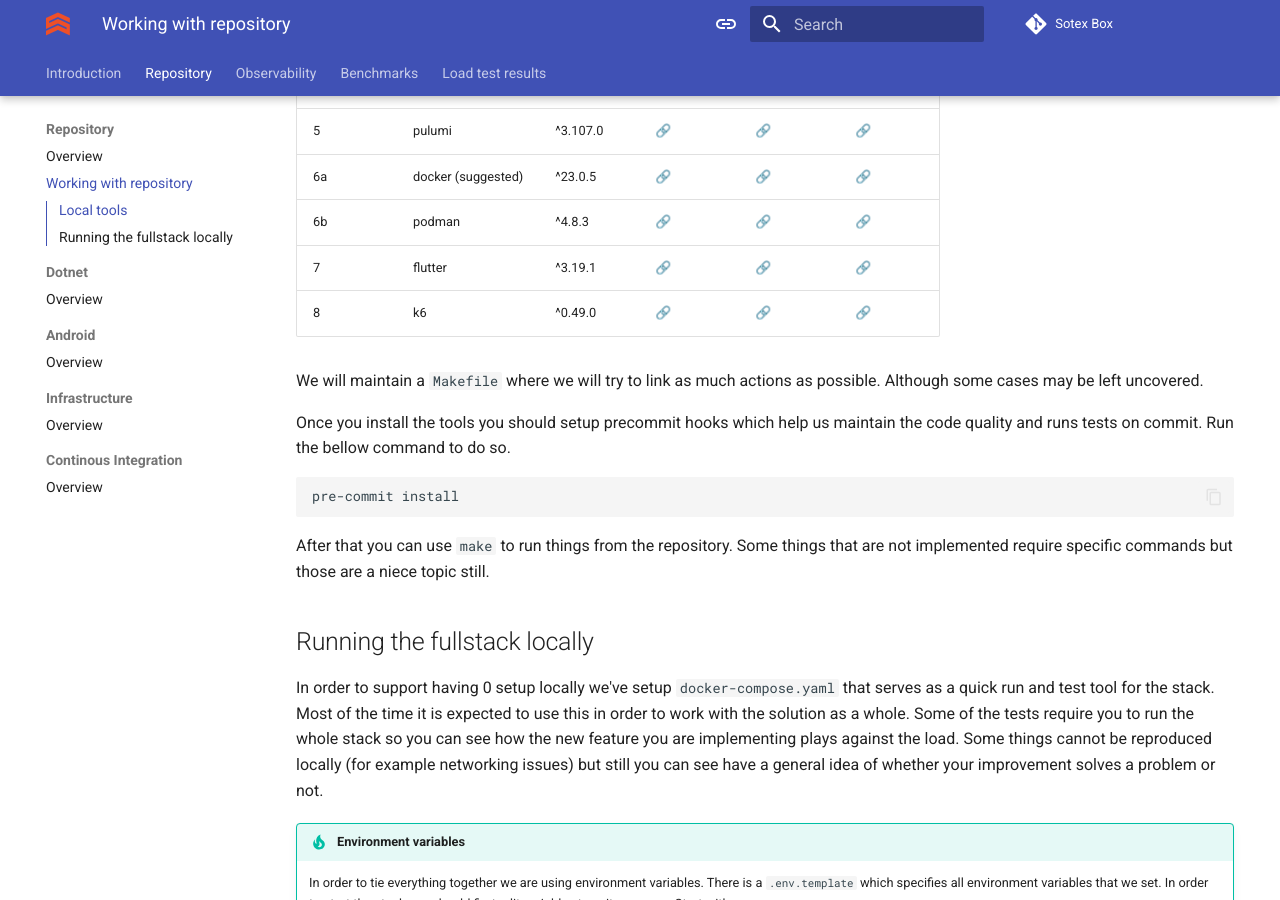
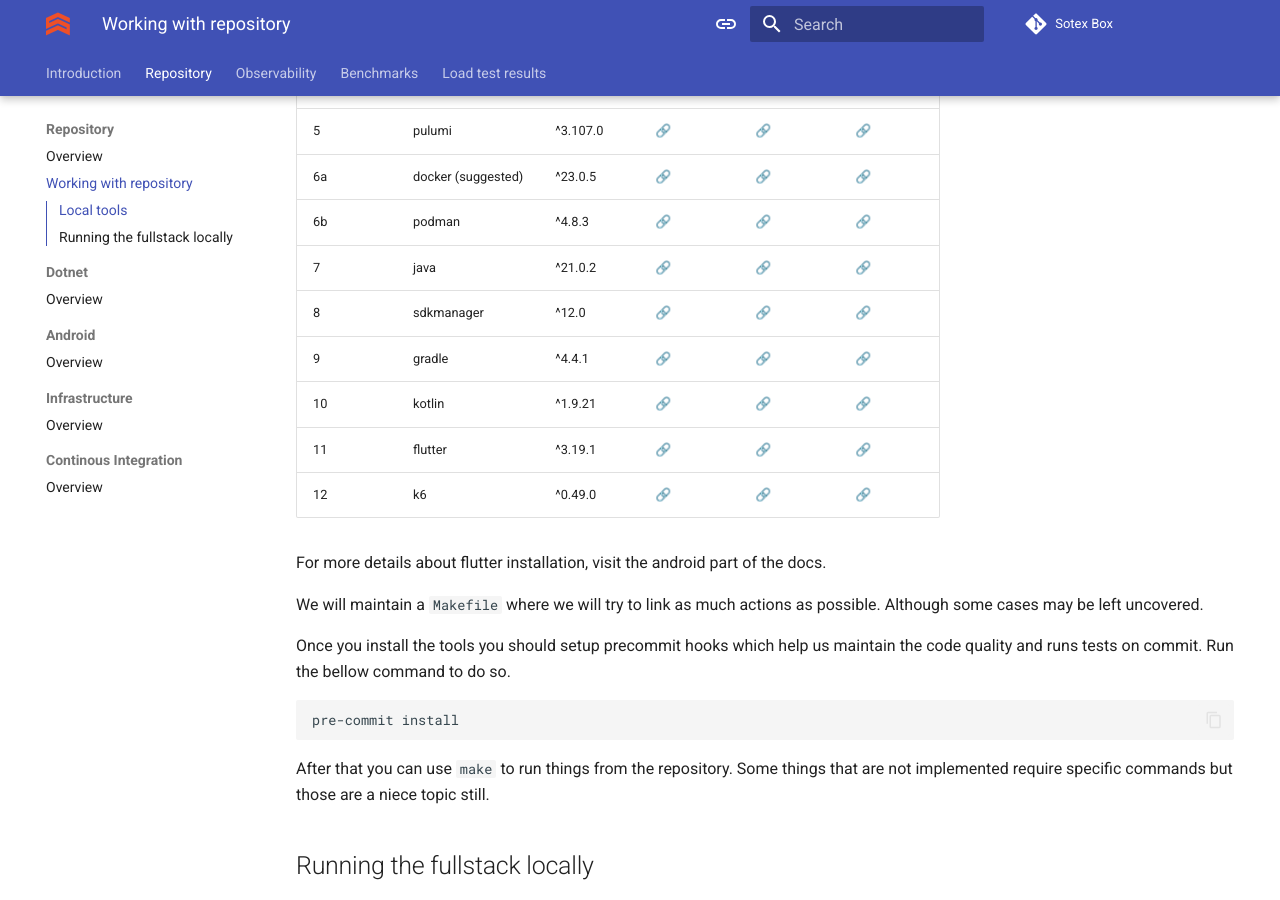
Before and after one commit to sotex-lab/sotex-box, an MkDocs documentation site: the page built from docs/repository/working-with-repository.md, in a window 1280 px wide and 900 px high, scrolled down 542 px. Built offline with MkDocs 1.6.1 and Material for MkDocs 9.7.7, drawn with Linux system fonts in a browser that asks for light colours; comment, search, counter and statistics services are not loaded.

Commit message:
feat(flutter-setup-guide): Flutter installation documentation (#23)
* flutter setup guide

* changed makefile to target the right pulumi stack

* - makefile changes for pulumi stack
- docs

* - added more required tools

* Makefile revert

* removing extra line in pulumi

```diff
--- a/docs/repository/working-with-repository.md
+++ b/docs/repository/working-with-repository.md
@@ -13,8 +13,14 @@ You need a couple of tools to be able to fully work with this repository:
 | 5 | pulumi | ^3.107.0 | [🔗](https://www.pulumi.com/docs/clouds/aws/get-started/begin/#install-pulumi) | [🔗](https://www.pulumi.com/docs/clouds/aws/get-started/begin/#install-pulumi) | [🔗](https://www.pulumi.com/docs/clouds/aws/get-started/begin/#install-pulumi) |
 | 6a | docker (suggested) | ^23.0.5 | [🔗](https://docs.docker.com/desktop/install/windows-install/) | [🔗](https://docs.docker.com/desktop/install/linux-install/) | [🔗](https://docs.docker.com/desktop/install/mac-install/) |
 | 6b | podman | ^4.8.3 | [🔗](https://podman.io/docs/installation#windows) | [🔗](https://podman.io/docs/installation#installing-on-linux) | [🔗](https://podman.io/docs/installation#macos) |
-| 7 | flutter | ^3.19.1 | [🔗](https://docs.flutter.dev/get-started/install/windows) | [🔗](https://docs.flutter.dev/get-started/install/linux) | [🔗](https://docs.flutter.dev/get-started/install/macos) |
-| 8 | k6 | ^0.49.0 | [🔗](https://k6.io/docs/get-started/installation/#windows) | [🔗](https://k6.io/docs/get-started/installation/#linux) | [🔗](https://k6.io/docs/get-started/installation/#macos) |
+| 7 | java | ^21.0.2 | [🔗](https://www.oracle.com/java/technologies/downloads/) | [🔗](https://www.oracle.com/java/technologies/downloads/) | [🔗](https://www.oracle.com/java/technologies/downloads/) |
+| 8 | sdkmanager | ^12.0 | [🔗](https://developer.android.com/tools/sdkmanager) | [🔗](https://developer.android.com/tools/sdkmanager) | [🔗](https://developer.android.com/tools/sdkmanager) |
+| 9 | gradle | ^4.4.1 | [🔗](https://gradle.org/install/) | [🔗](https://gradle.org/install/) | [🔗](https://gradle.org/install/) |
+| 10 | kotlin | ^1.9.21 | [🔗](https://kotlinlang.org/docs/command-line.html#manual-install) | [🔗](https://kotlinlang.org/docs/command-line.html#snap-package) | [🔗](https://kotlinlang.org/docs/command-line.html#homebrew) |
+| 11 | flutter | ^3.19.1 | [🔗](https://docs.flutter.dev/get-started/install/windows) | [🔗](https://docs.flutter.dev/get-started/install/linux) | [🔗](https://docs.flutter.dev/get-started/install/macos) |
+| 12 | k6 | ^0.49.0 | [🔗](https://k6.io/docs/get-started/installation/#windows) | [🔗](https://k6.io/docs/get-started/installation/#linux) | [🔗](https://k6.io/docs/get-started/installation/#macos) |
+
+For more details about flutter installation, visit the android part of the docs.
 
 We will maintain a `Makefile` where we will try to link as much actions as possible. Although some cases may be left uncovered.
 
```
Also changed, not shown: 1 other file.
